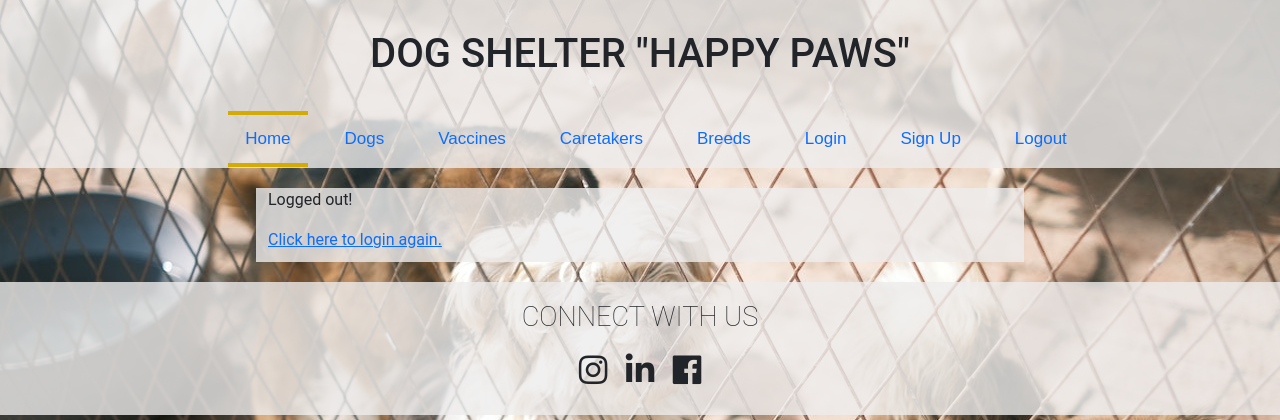
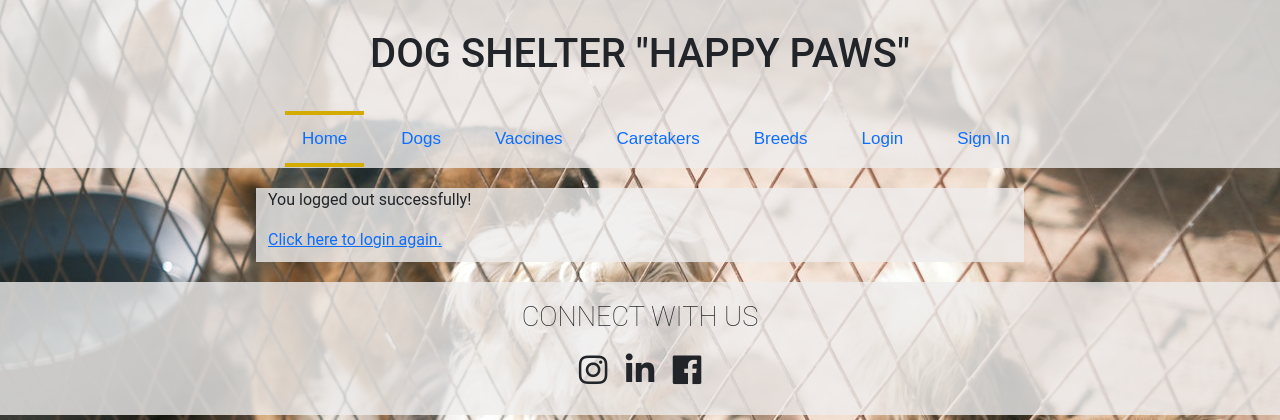
Before and after one commit to OksanaAdamchuk/dog-shelter, a Django app: page /accounts/logout/ in a window 1280 px wide. Shown: the top 420 px of the page. Run offline with Django 4.2, Linux system fonts and the light colour scheme; some libraries are stand-ins or nearby versions.

Commit message:
change update user form, add links to sign in, user buttons

```diff
--- a/shelter/views.py
+++ b/shelter/views.py
@@ -6,7 +6,7 @@ from django.urls import reverse, reverse_lazy
 from django.views import generic
 from django.contrib.auth.mixins import LoginRequiredMixin
 from django.contrib.auth import get_user_model
-from shelter.forms import BreedSearchForm, CaretakerCreationForm, CaretakerSearchForm, DogForm, DogSearchForm
+from shelter.forms import BreedSearchForm, CaretakerCreationForm, CaretakerSearchForm, CaretakerUpdateForm, DogForm, DogSearchForm
 
 from shelter.models import Breed, Caretaker, Dog, Vaccination, Vaccine
 
@@ -184,11 +184,9 @@ class CaretakerCreateView(generic.CreateView):
         return self.object.get_absolute_url()
 
 
-
-
 class CaretakerUpdateView(LoginRequiredMixin, generic.UpdateView):
     model = Caretaker
-    form_class = CaretakerCreationForm
+    form_class = CaretakerUpdateForm
 
     def get_success_url(self):
         return self.object.get_absolute_url()
--- a/templates/includes/navigation.html
+++ b/templates/includes/navigation.html
@@ -9,11 +9,11 @@
     <li><a class="menu_item" href="{% url 'shelter:caretaker-list' %}">Caretakers</a></li>
     <li><a class="menu_item" href="{% url 'shelter:breed-list' %}">Breeds</a></li>
     {% if user.is_authenticated %}
-      <li><a class="menu_item" href="#">User: {{ user.username }}</a></li>
+      <li><a class="menu_item" href="{{ user.get_absolute_url }}">User: {{ user.username }}</a></li>
+      <li><a class="menu_item" href="{% url 'logout' %}">Logout</a></li>
     {% else %}
       <li><a class="menu_item" href="{% url 'login' %}">Login</a></li>
-      <li><a class="menu_item" href="{% url 'shelter:caretaker-create' %}">Sign Up</a></li>
+      <li><a class="menu_item" href="{% url 'shelter:caretaker-create' %}">Sign In</a></li>
     {% endif %}
-    <li><a class="menu_item" href="{% url 'logout' %}">Logout</a></li>
     </ul>
 </nav>
--- a/templates/registration/logged_out.html
+++ b/templates/registration/logged_out.html
@@ -5,7 +5,7 @@
 {% endblock %}
 
 {% block content %}
-<p>Logged out!</p>
+<p>You logged out successfully!</p>
 
 <a href="{% url 'login' %}">Click here to login again.</a>
 {% endblock %}
--- a/templates/shelter/caretaker_form.html
+++ b/templates/shelter/caretaker_form.html
@@ -1,6 +1,5 @@
 {% extends "base.html" %}
 {% load crispy_forms_filters %}
-{% load crispy_forms_tags %}
 
 {% block title %}
   <title>{{ object|yesno:"Update,Create" }} caretaker</title>
@@ -14,9 +13,9 @@
     {{ form|crispy }}
     <input type="submit" value="Submit" class="btn btn-secondary">
     {% if object %}
-      <a href="{% url 'shelter:caretaker-detail' pk=caretaker.id %}" class="btn btn-secondary">Cancel</a>
+      <a href="{{ caretaker.get_absolute_url }}" class="btn btn-secondary">Cancel</a>
     {% else %}
-    <a href="{% url 'shelter:caretaker-list' %}" class="btn btn-secondary">Cancel</a>
+    <a href="{% url 'shelter:index' %}" class="btn btn-secondary">Cancel</a>
     {% endif %}
   </form>
 
```
Also changed, not shown: shelter/forms.py (+8 -1 lines).
